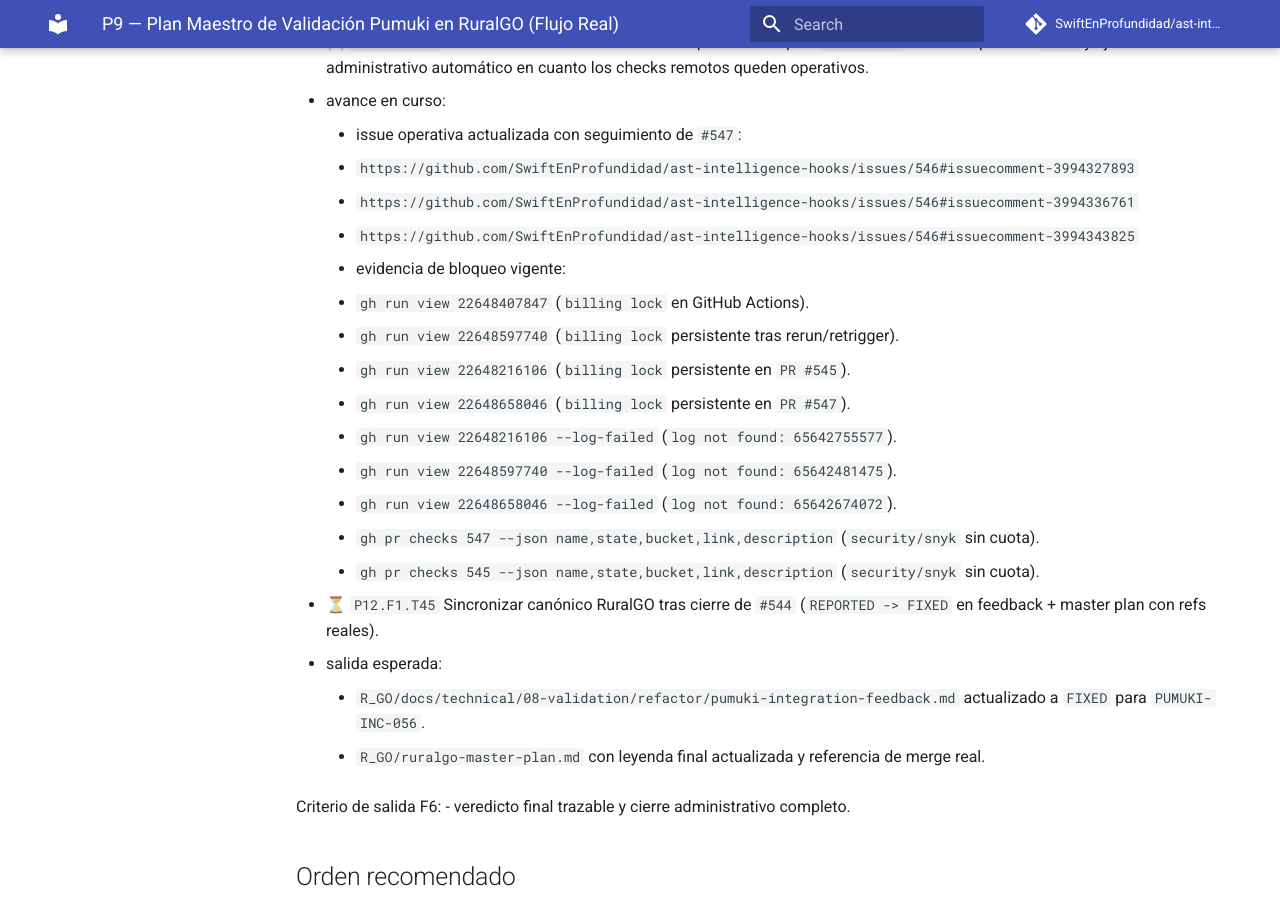
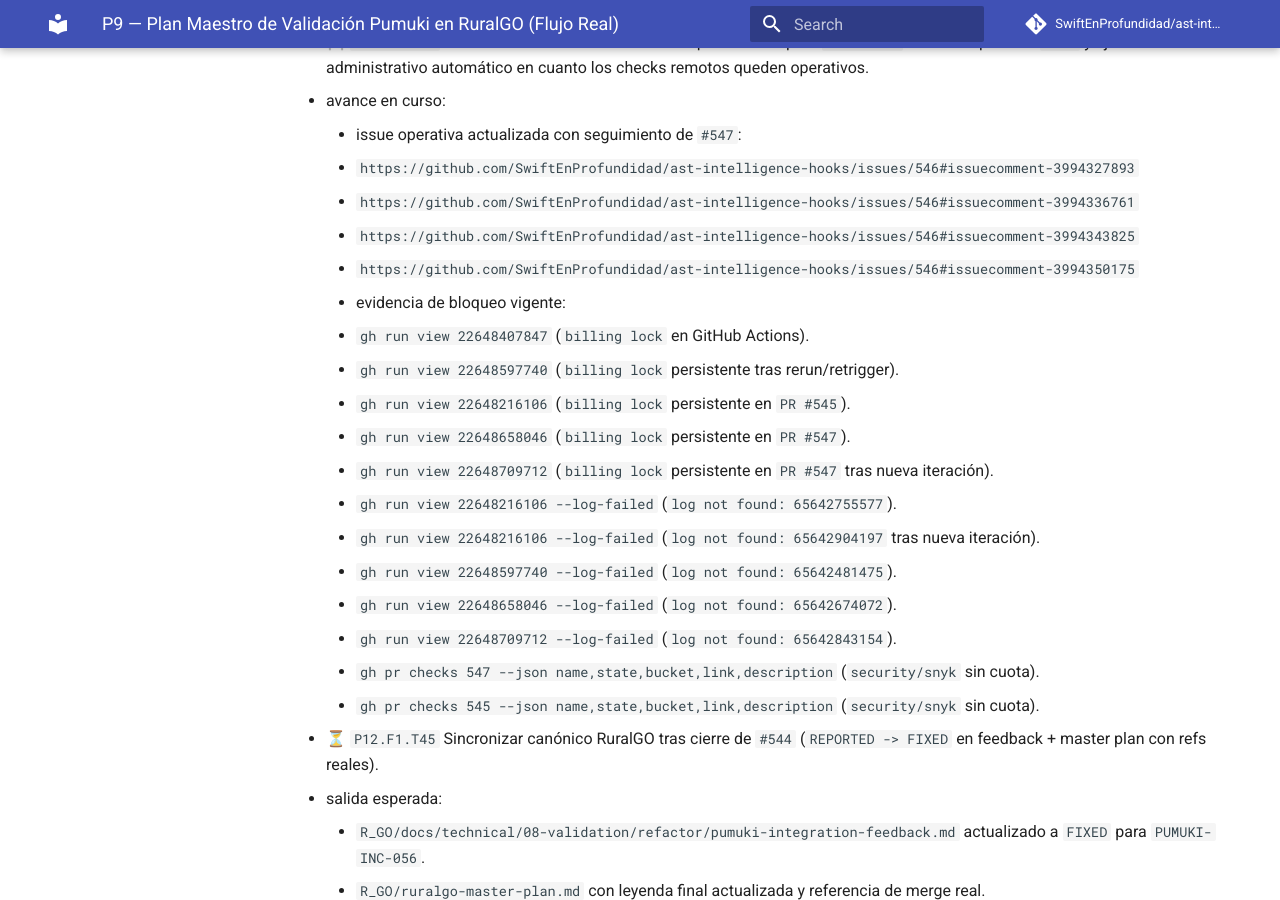
Before and after one commit to SwiftEnProfundidad/ast-intelligence-hooks, an MkDocs documentation site: the page built from docs/seguimiento-completo-validacion-ruralgo-03-03-2026.md, in a window 1280 px wide and 900 px high, scrolled down 48376 px. Built offline with MkDocs 1.6.1 and Material for MkDocs 9.7.7, drawn with Linux system fonts in a browser that asks for light colours; comment, search, counter and statistics services are not loaded.

Commit message:
docs(tracking): add latest T47 heartbeat evidence and run ids

```diff
--- a/docs/seguimiento-completo-validacion-ruralgo-03-03-2026.md
+++ b/docs/seguimiento-completo-validacion-ruralgo-03-03-2026.md
@@ -1344,14 +1344,18 @@ Criterio de salida F5:
       - `https://github.com/SwiftEnProfundidad/ast-intelligence-hooks/issues/546#issuecomment-3994327893`
       - `https://github.com/SwiftEnProfundidad/ast-intelligence-hooks/issues/546#issuecomment-3994336761`
       - `https://github.com/SwiftEnProfundidad/ast-intelligence-hooks/issues/546#issuecomment-3994343825`
+      - `https://github.com/SwiftEnProfundidad/ast-intelligence-hooks/issues/546#issuecomment-3994350175`
     - evidencia de bloqueo vigente:
       - `gh run view 22648407847` (`billing lock` en GitHub Actions).
       - `gh run view 22648597740` (`billing lock` persistente tras rerun/retrigger).
       - `gh run view 22648216106` (`billing lock` persistente en `PR #545`).
       - `gh run view 22648658046` (`billing lock` persistente en `PR #547`).
+      - `gh run view 22648709712` (`billing lock` persistente en `PR #547` tras nueva iteración).
       - `gh run view 22648216106 --log-failed` (`log not found: 65642755577`).
+      - `gh run view 22648216106 --log-failed` (`log not found: 65642904197` tras nueva iteración).
       - `gh run view 22648597740 --log-failed` (`log not found: 65642481475`).
       - `gh run view 22648658046 --log-failed` (`log not found: 65642674072`).
+      - `gh run view 22648709712 --log-failed` (`log not found: 65642843154`).
       - `gh pr checks 547 --json name,state,bucket,link,description` (`security/snyk` sin cuota).
       - `gh pr checks 545 --json name,state,bucket,link,description` (`security/snyk` sin cuota).
 
```
